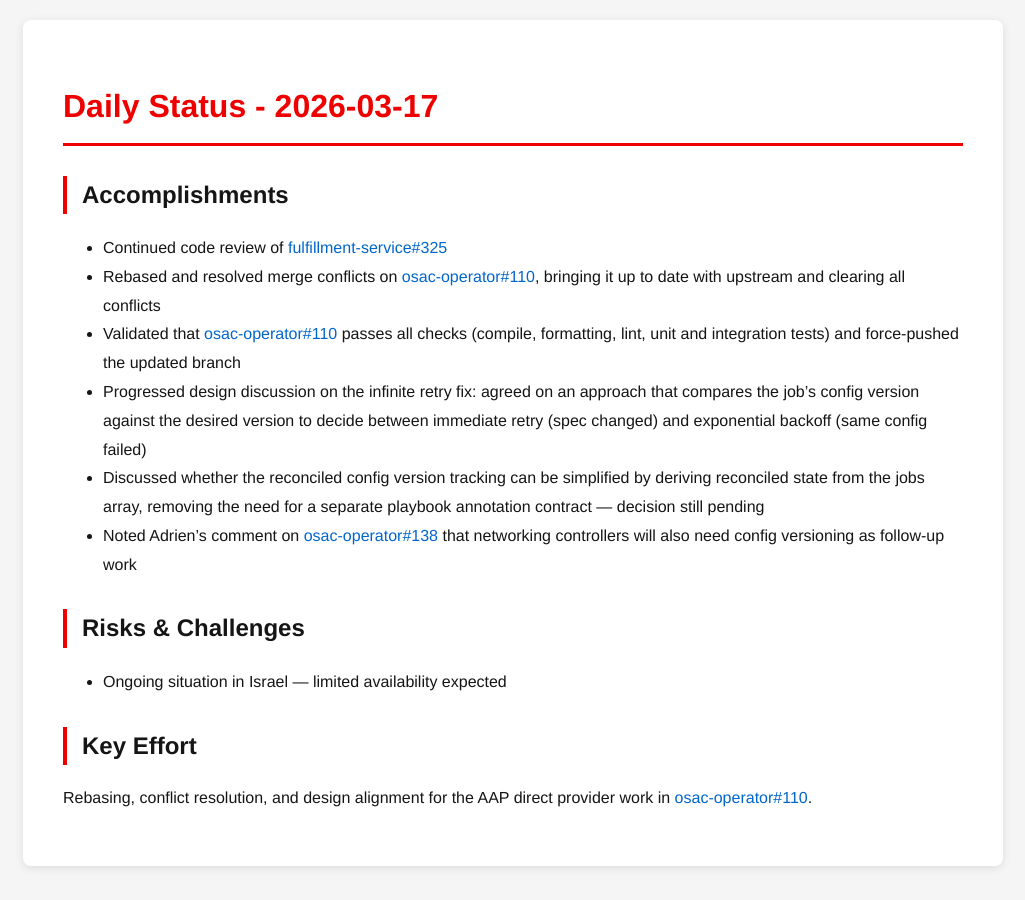
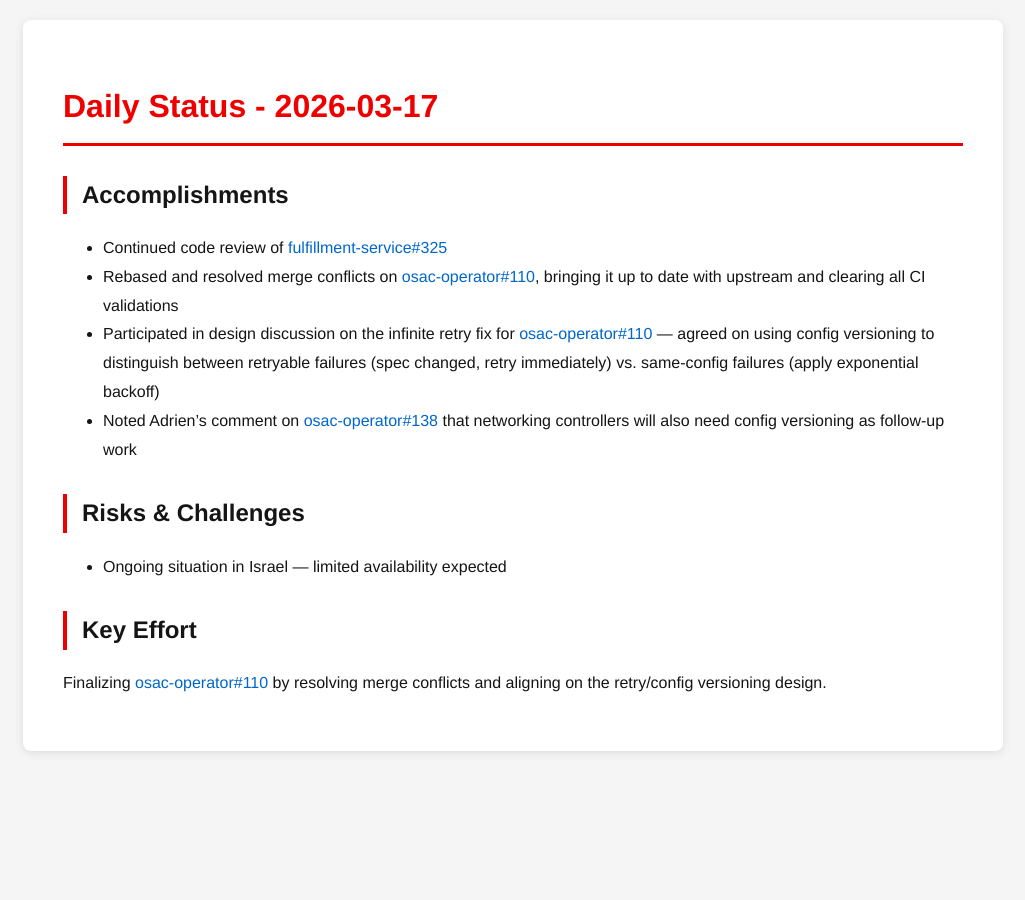
Before and after one commit to tzvatot/daily-status, a Jekyll site: the page built from 2026-03-17.md, in a window 1280 px wide. Shown: the whole page, without its empty margins (127-1152 px from the left). Built offline with Jekyll 4.4.1, drawn with Linux system fonts in a browser that asks for light colours.

Commit message:
Daily status update - 2026-03-17

```diff
--- a/2026-03-17.md
+++ b/2026-03-17.md
@@ -8,14 +8,12 @@ date: 2026-03-17
 
 ## Accomplishments
 - Continued code review of [fulfillment-service#325](https://github.com/osac-project/fulfillment-service/pull/325)
-- Rebased and resolved merge conflicts on [osac-operator#110](https://github.com/osac-project/osac-operator/pull/110), bringing it up to date with upstream and clearing all conflicts
-- Validated that [osac-operator#110](https://github.com/osac-project/osac-operator/pull/110) passes all checks (compile, formatting, lint, unit and integration tests) and force-pushed the updated branch
-- Progressed design discussion on the infinite retry fix: agreed on an approach that compares the job's config version against the desired version to decide between immediate retry (spec changed) and exponential backoff (same config failed)
-- Discussed whether the reconciled config version tracking can be simplified by deriving reconciled state from the jobs array, removing the need for a separate playbook annotation contract — decision still pending
+- Rebased and resolved merge conflicts on [osac-operator#110](https://github.com/osac-project/osac-operator/pull/110), bringing it up to date with upstream and clearing all CI validations
+- Participated in design discussion on the infinite retry fix for [osac-operator#110](https://github.com/osac-project/osac-operator/pull/110) — agreed on using config versioning to distinguish between retryable failures (spec changed, retry immediately) vs. same-config failures (apply exponential backoff)
 - Noted Adrien's comment on [osac-operator#138](https://github.com/osac-project/osac-operator/pull/138) that networking controllers will also need config versioning as follow-up work
 
 ## Risks & Challenges
 - Ongoing situation in Israel — limited availability expected
 
 ## Key Effort
-Rebasing, conflict resolution, and design alignment for the AAP direct provider work in [osac-operator#110](https://github.com/osac-project/osac-operator/pull/110).
+Finalizing [osac-operator#110](https://github.com/osac-project/osac-operator/pull/110) by resolving merge conflicts and aligning on the retry/config versioning design.
```
